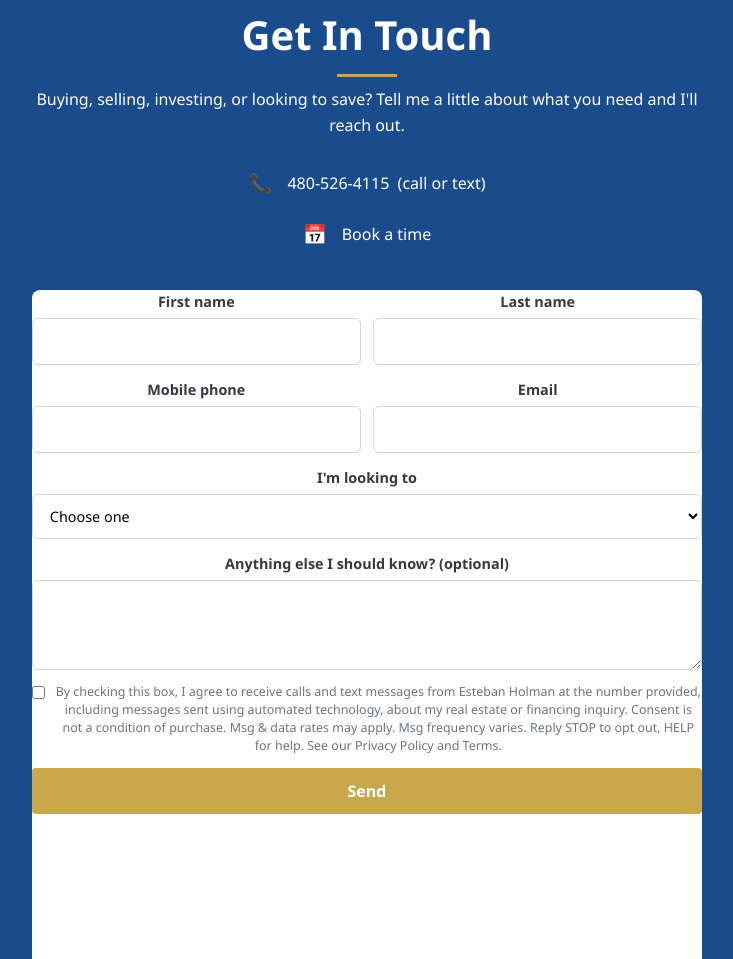
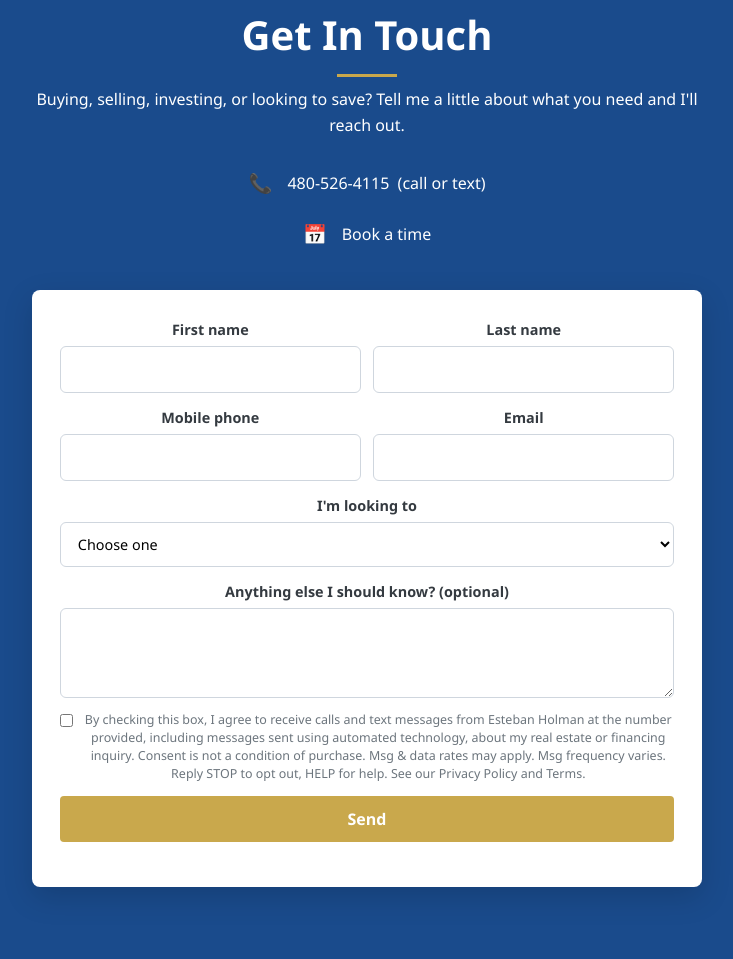
Before and after one commit to edholman/estebanholman, a plain HTML site: page index.html in a window 1280 px wide. Shown: the part 2741-3700 px from the top of the page, without its empty margins (273-1006 px from the left). Drawn offline with Linux system fonts and the light colour scheme.

Commit message:
Size contact form container to its content
Drop the 875px min-height left over from the GHL iframe, fix a dangling
CSS selector that could swallow the next rule, and pad the form.

Co-Authored-By: Claude Opus 5.5 <noreply@anthropic.com>

```diff
--- a/index.html
+++ b/index.html
@@ -318,7 +318,8 @@
             border-radius: 8px;
             overflow: hidden;
             width: 100%;
-            min-height: 875px;
+            padding: 28px;
+            box-shadow: 0 10px 30px rgba(0, 0, 0, 0.15);
         }
 
         .contact-info .section-title {
@@ -524,7 +525,6 @@
                 font-size: 0.95rem;
             }
 
-            .contact-form-wrapper,
         }
 
 
@@ -544,7 +544,7 @@
         .form-msg.ok { color: #1a7f37; } .form-msg.err { color: #b42318; }
         .license-block { display: grid; gap: .35rem; }
         .eho { font-size: .8rem; margin-top: .5rem; opacity: .85; }
-        @media (max-width: 600px) { .lead-form .row { grid-template-columns: 1fr; } }
+        @media (max-width: 600px) { .lead-form .row { grid-template-columns: 1fr; } .contact-form-wrapper { padding: 20px 16px; } }
 
     </style>
 </head>
```
